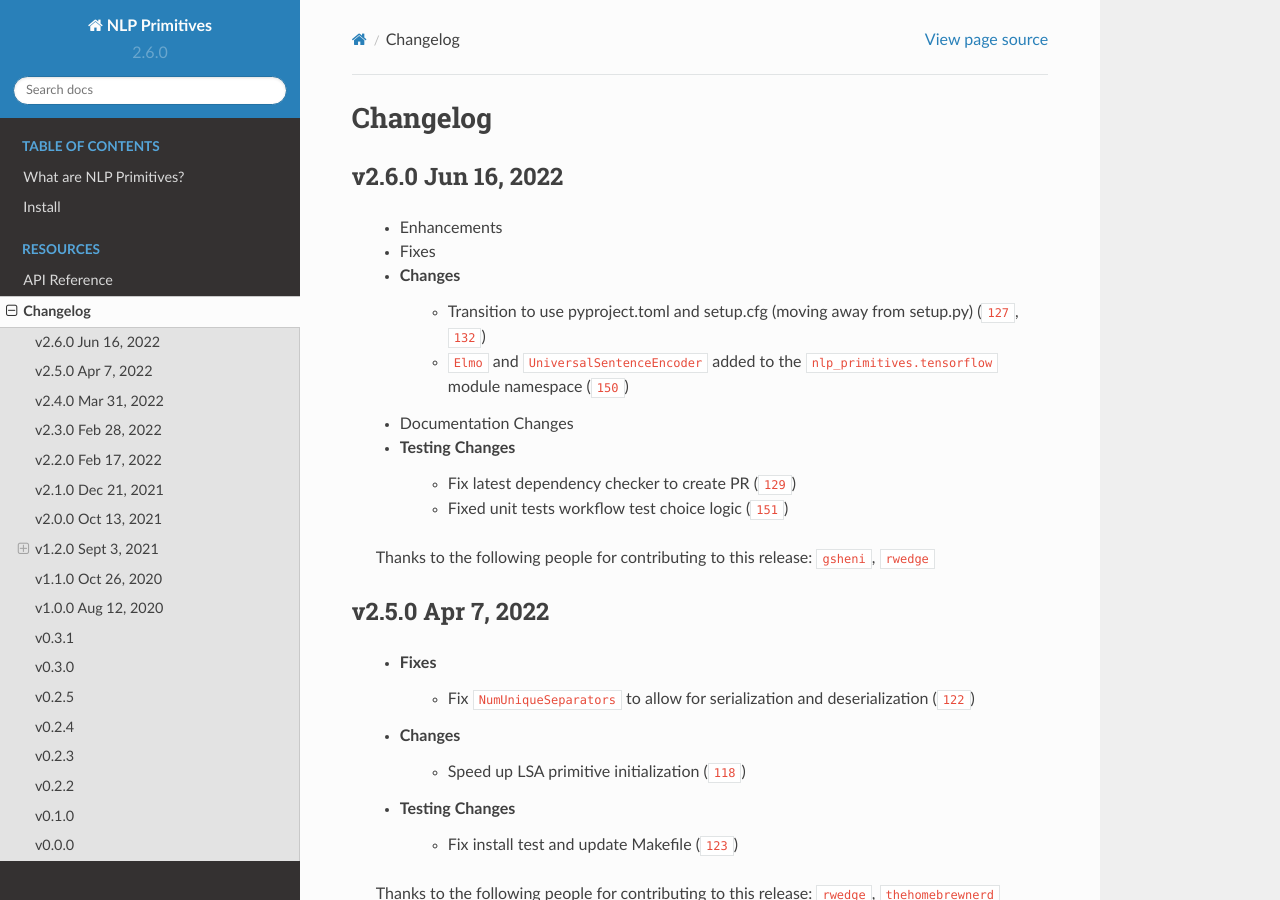
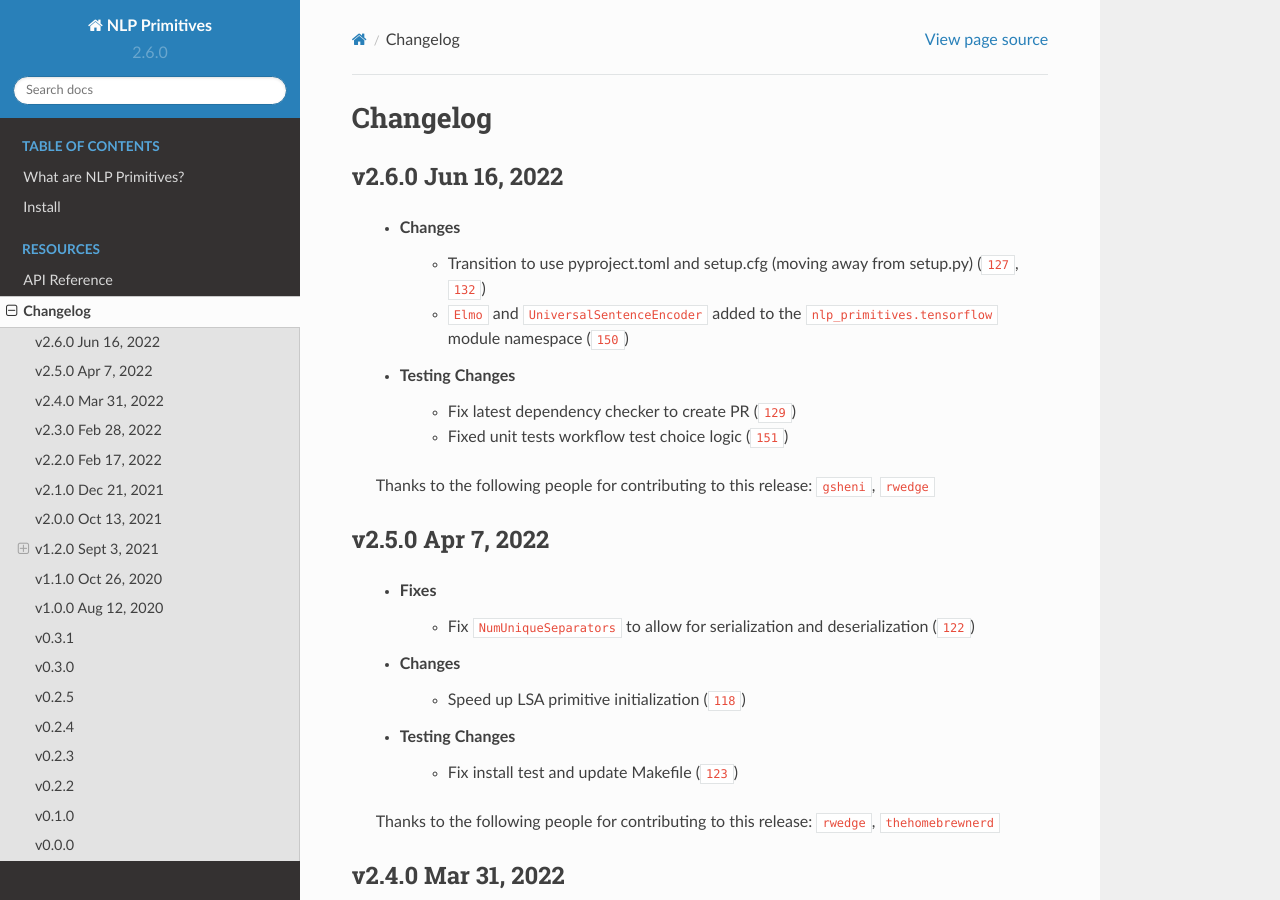
Before and after one commit to alteryx/nlp_primitives, a Sphinx documentation site: the page built from docs/source/changelog.rst, in a window 1280 px wide and 900 px high. Built offline with Sphinx 7.4.7 and the Read the Docs theme 2.0.0, drawn with Linux system fonts in a browser that asks for light colours; cross-references to code outside the pages are shown as plain code.

Commit message:
remove unused changelog sections

```diff
--- a/docs/source/changelog.rst
+++ b/docs/source/changelog.rst
@@ -14,12 +14,9 @@ Changelog
 
 v2.6.0 Jun 16, 2022
 ===================
-    * Enhancements
-    * Fixes
     * Changes
         * Transition to use pyproject.toml and setup.cfg (moving away from setup.py) (:pr:`127`, :pr:`132`)
         * ``Elmo`` and ``UniversalSentenceEncoder`` added to the ``nlp_primitives.tensorflow`` module namespace (:pr:`150`)
-    * Documentation Changes
     * Testing Changes
         * Fix latest dependency checker to create PR (:pr:`129`)
         * Fixed unit tests workflow test choice logic (:pr:`151`)
```
